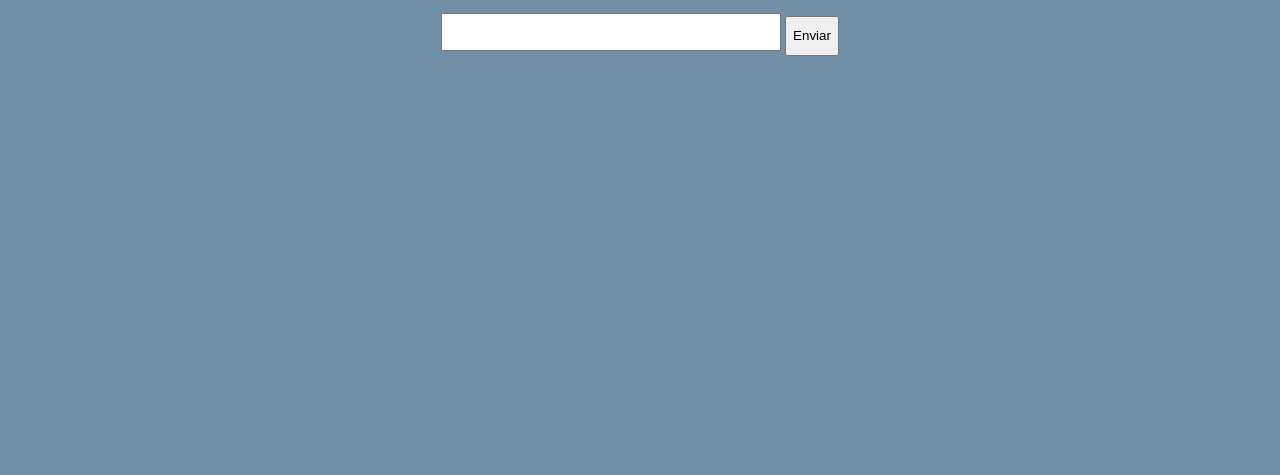
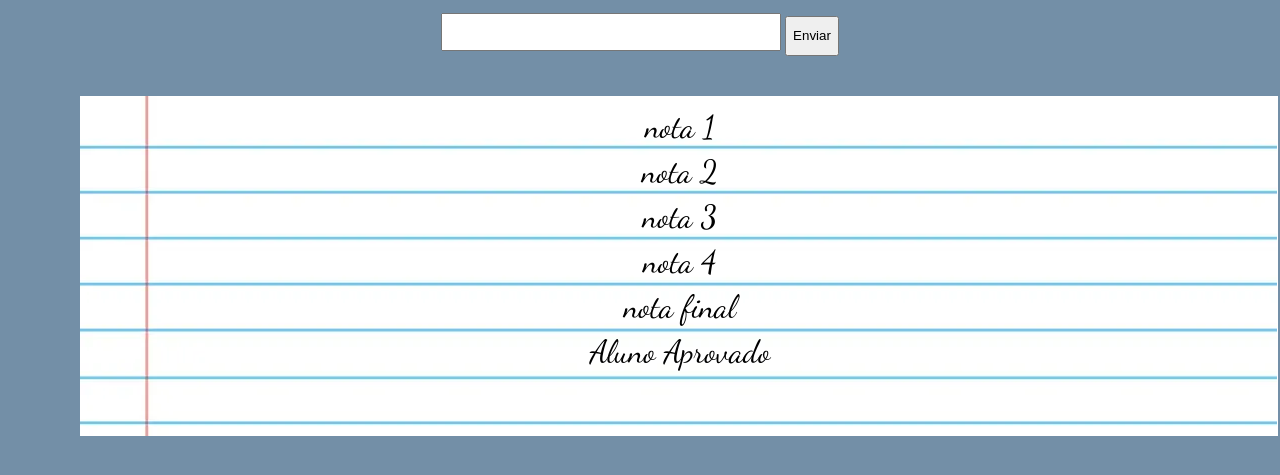
Before and after one commit to hvsantos/calcmedia, a plain HTML site: page index.html in a window 1280 px wide. Shown: the part 195-670 px from the top of the page. Drawn offline with Linux system fonts and the light colour scheme.

Commit message:
add background img, create wrapper for notas

```diff
--- a/css/index.css
+++ b/css/index.css
@@ -46,3 +46,19 @@ body {
 .main-button {
   height: 2.5rem;
 }
+.espaco-notas {
+  margin-top: 40px;
+  margin-left: 80px;
+  background-image: url('../img/papel-fundo.png');
+  height: 340px;
+  background-repeat: no-repeat;
+}
+.notas-wrapper {
+  text-align: center;
+  font-family: 'Dancing Script';
+  font-size: 2rem;
+  padding-top: 2px;
+}
+.notas {
+  margin-top: 13px;
+}
--- a/index.html
+++ b/index.html
@@ -31,5 +31,15 @@
         <button class="main-button" type="submit">Enviar</button>
       </form>
     </div>
+    <div class="espaco-notas">
+      <ol class="notas-wrapper">
+        <li class="notas">nota 1</li>
+        <li class="notas">nota 2</li>
+        <li class="notas">nota 3</li>
+        <li class="notas">nota 4</li>
+        <li class="notas">nota final</li>
+        <li class="notas">Aluno Aprovado</li>
+      </ol>
+    </div>
   </body>
 </html>
```
Also changed, not shown: img/papel-fundo.png (added), scripts/script.js (added).
